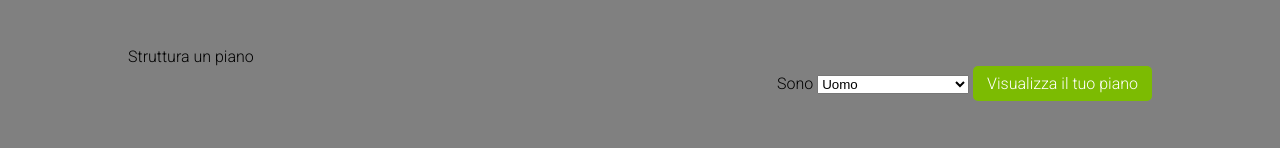
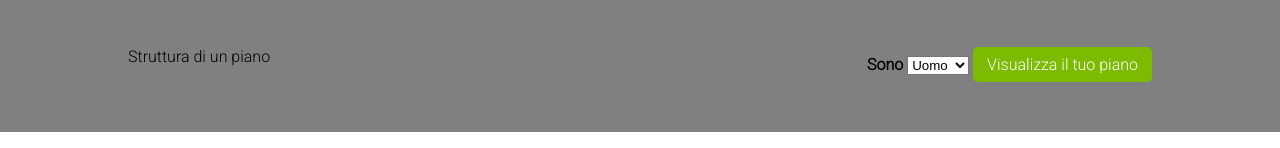
Before and after one commit to mariosantu/htmlcss-fluentify.github.io, a plain HTML site: page index.html in a window 1280 px wide. Shown: the part 1651-1799 px from the top of the page. Drawn offline with Linux system fonts and the light colour scheme.

Commit message:
correzione footer

```diff
--- a/css/style.css
+++ b/css/style.css
@@ -214,10 +214,23 @@ footer span {
     display: inline-block;
 }
 
-.request_align {
+.footer_span {
+    width: 50%;
+}
+
+.plane_info {
+    width: 50%;
+}
+
+.gender_choice {
+    width: 50%;
     text-align: right;
+
+}
+
+.footer_bold {
+    font-weight: bold;
 }
 
 
-
 /*FOOTER*/
--- a/index.html
+++ b/index.html
@@ -182,18 +182,25 @@
 
     <!--FOOTER START-->
            <footer>
-               <div class="wrapper">
+               <div class="wrapper clearfix">
 
-                <span>Struttura un piano</span>
+                <div class="float plane_info">Struttura di un piano</div>
 
-                <div class="request_align">Sono
-                   <select name="genere" id="genere">
-                      <option value="uomo">Uomo</option>
-                      <option value="donna">Donna</option>
-                      <option value="x">Non voglio rispondere</option>
-                   </select>
 
-                   <a class="button" href="#">Visualizza il tuo piano</a>
+                <div class="float gender_choice">
+
+                    <span class="footer_bold">Sono</span>
+
+                    <select name="gender" id="gender">
+                        <option value="Uomo">Uomo</option>
+                        <option value="Donna">Donna</option>
+                    </select>
+
+                    <a class="button" href="#">Visualizza il tuo piano</a>
+                </div>
+
+
+
                 </div>
 
 
```
